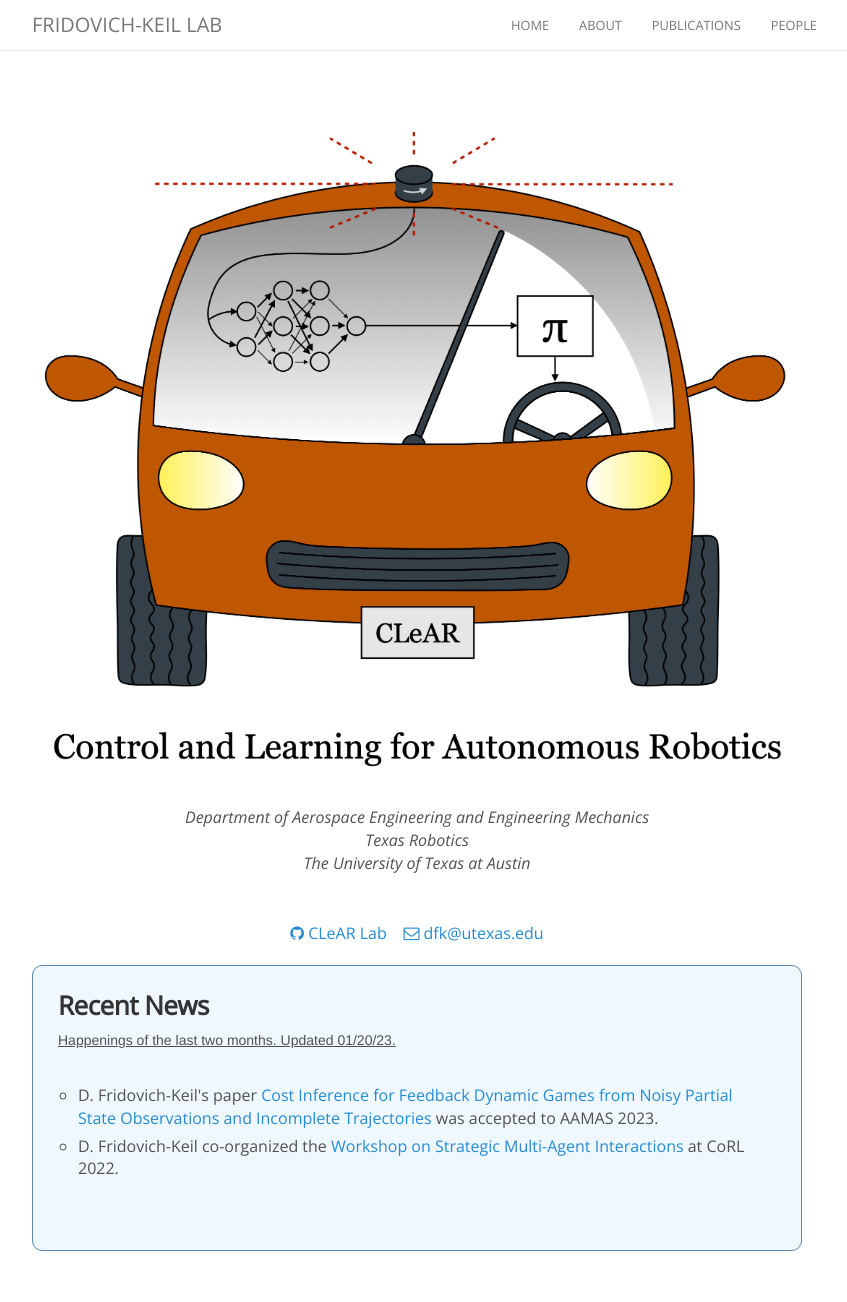
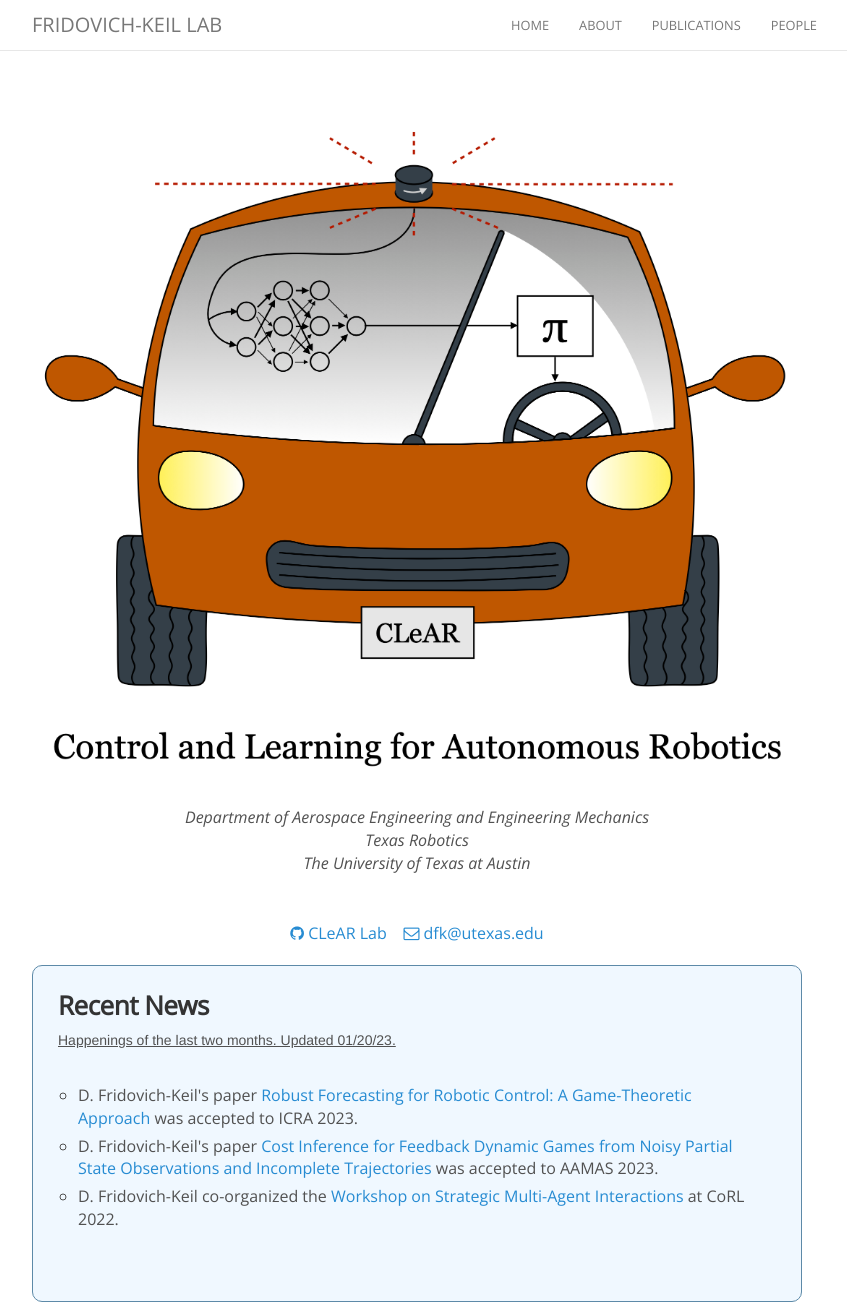
Before and after one commit to KordingLab/KordingLab.github.io, a Jekyll site: the page built from index.html, in a window 1280 px wide and 1302 px high. Shown: the whole window, without its empty margins (223-1070 px from the left). Built offline with Jekyll 4.4.1, drawn with Linux system fonts in a browser that asks for light colours; nearby versions of some CDN libraries; comment, search, counter and statistics services are not loaded.

Commit message:
icra update

```diff
--- a/_data/news.yml
+++ b/_data/news.yml
@@ -1,3 +1,7 @@
+- date: 2023-01-16
+  details: >-
+    D. Fridovich-Keil's paper <a href="https://arxiv.org/abs/2209.10802">Robust Forecasting for Robotic Control: A Game-Theoretic Approach</a> was accepted to ICRA 2023.
+
 - date: 2023-01-03
   details: >-
     D. Fridovich-Keil's paper <a href="https://arxiv.org/pdf/2301.01398.pdf">Cost Inference for Feedback Dynamic Games from Noisy Partial State Observations and Incomplete Trajectories</a> was accepted to AAMAS 2023.
```
Also changed, not shown: publications.md (+1 -1 lines).
